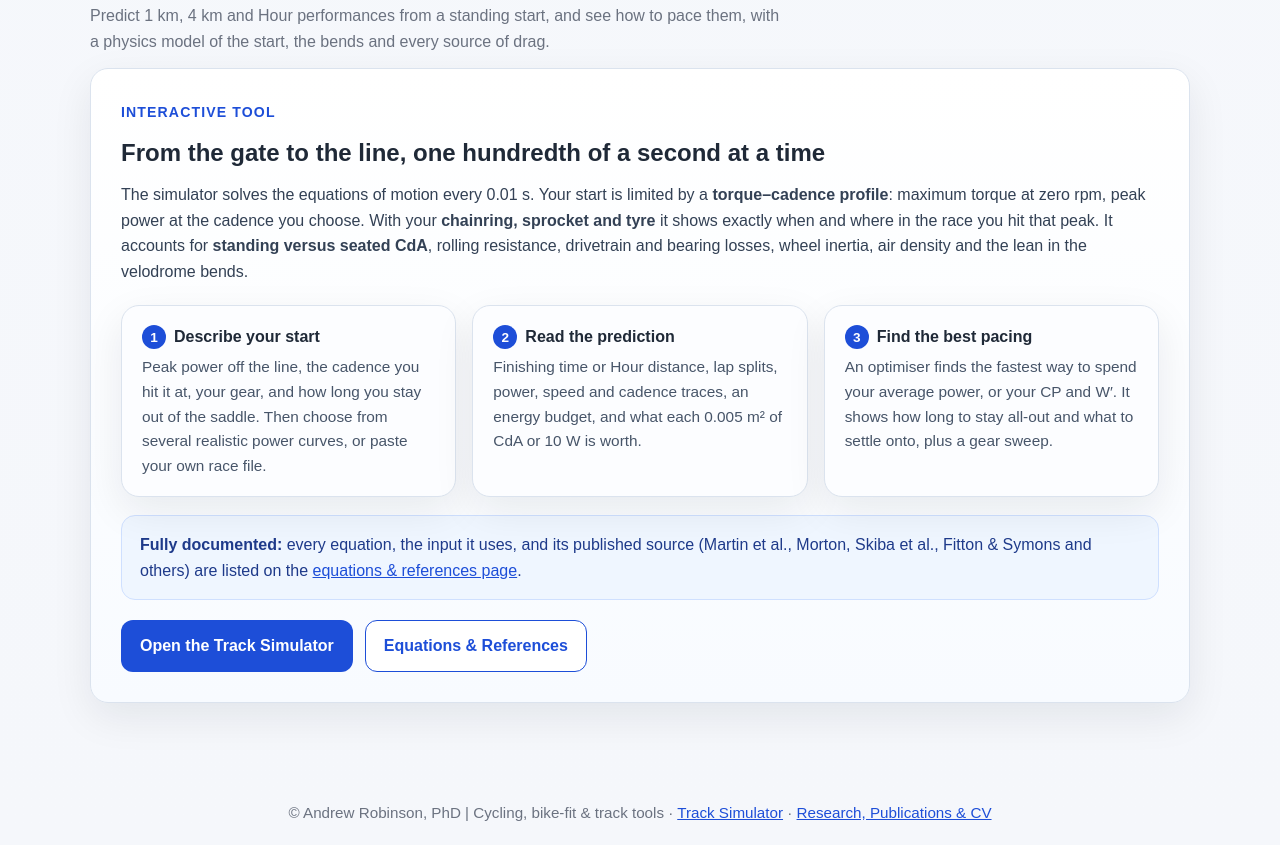
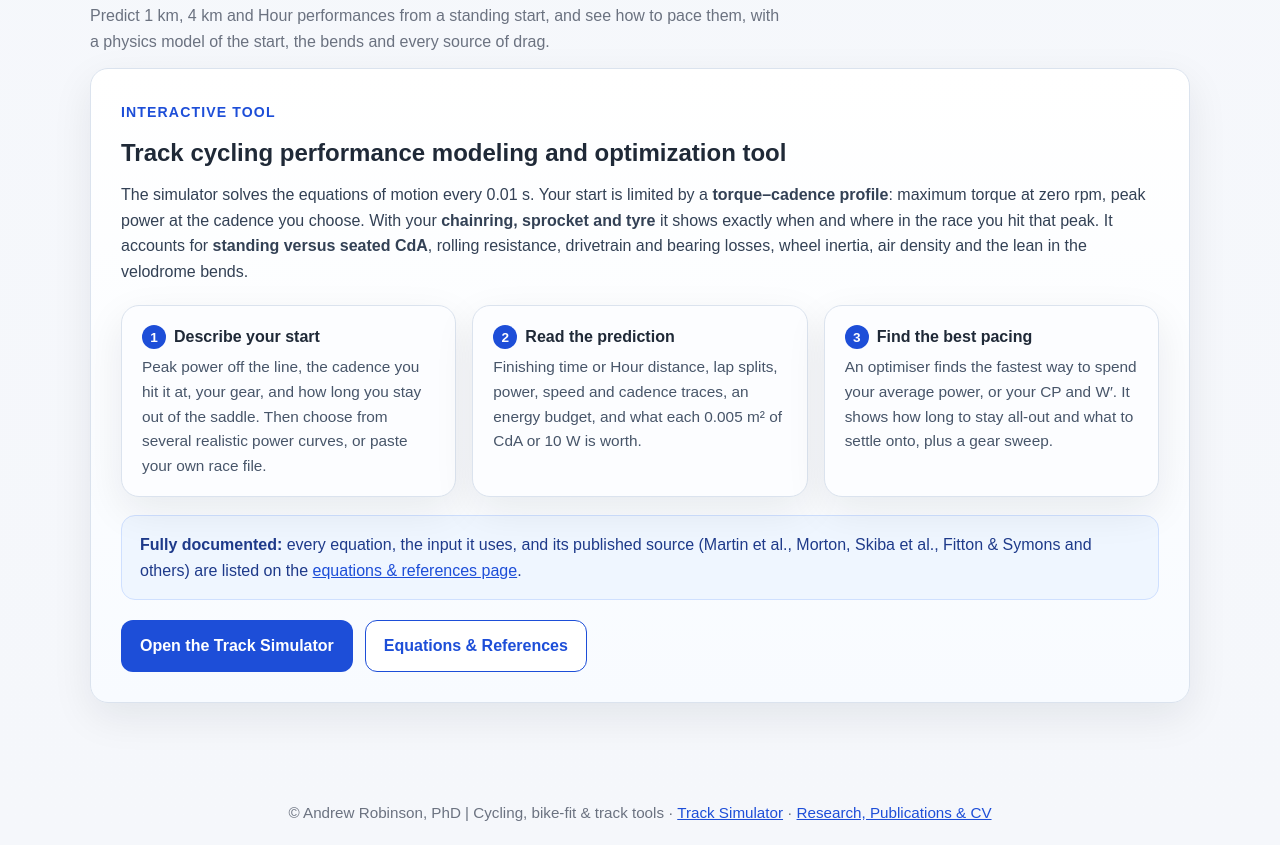
Before and after one commit to amrobinson43/amrobinson43.github.io, a plain HTML site: page cycling.html in a window 1280 px wide. Shown: the part 5918-6763 px from the top of the page. Drawn offline with Linux system fonts and the light colour scheme.

Commit message:
Cycling page: retitle track simulator card
Co-Authored-By: Claude Opus 5.5 <noreply@anthropic.com>

```diff
--- a/cycling.html
+++ b/cycling.html
@@ -898,7 +898,7 @@
 
       <div class="tool-card">
         <span class="tool-kicker">Interactive Tool</span>
-        <h3>From the gate to the line, one hundredth of a second at a time</h3>
+        <h3>Track cycling performance modeling and optimization tool</h3>
         <p>
           The simulator solves the equations of motion every 0.01 s. Your start is limited by a
           <strong>torque–cadence profile</strong>: maximum torque at zero rpm, peak power at the cadence you
```
